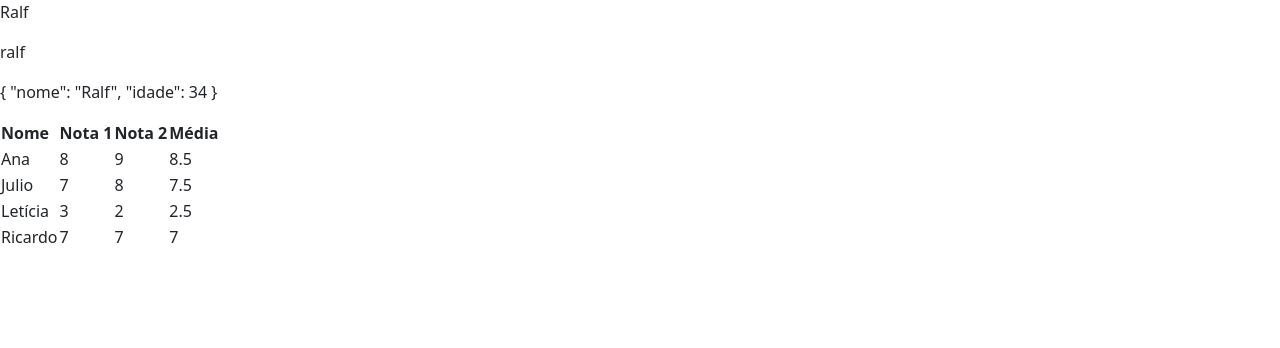
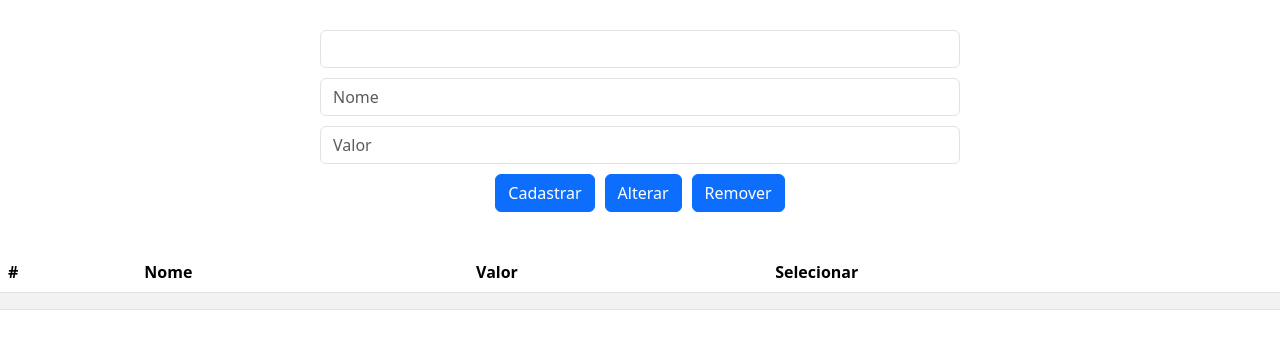
Before and after one commit to BrVecchi/angular-youtube, an Angular app: page / in a window 1280 px wide. Shown: the top 348 px of the page. Built offline with nearby package versions, Linux system fonts and the light colour scheme.

Commit message:
finishing pipes

```diff
--- a/src/app/app.component.html
+++ b/src/app/app.component.html
@@ -1 +1 @@
-<app-component12></app-component12>
+<app-component13></app-component13>
--- a/src/app/app.component.ts
+++ b/src/app/app.component.ts
@@ -11,6 +11,7 @@ import { Component07Component } from './component07/component07.component';
 import { Component08Component } from './component08/component08.component';
 import { Component11Component } from './component11/component11.component';
 import { Component12Component } from './component12/component12.component';
+import { Component13Component } from './component13/component13.component';
 
 @Component({
     selector: 'app-root',
@@ -28,7 +29,8 @@ import { Component12Component } from './component12/component12.component';
         Component07Component,
         Component08Component,
         Component11Component,
-        Component12Component
+        Component12Component,
+        Component13Component
     ]
 })
 export class AppComponent {
--- a/src/app/app.config.ts
+++ b/src/app/app.config.ts
@@ -1,8 +1,9 @@
+import { provideHttpClient, withFetch } from '@angular/common/http';
 import { ApplicationConfig } from '@angular/core';
 import { provideRouter } from '@angular/router';
 
 import { routes } from './app.routes';
 
 export const appConfig: ApplicationConfig = {
-  providers: [provideRouter(routes)]
+  providers: [provideRouter(routes), provideHttpClient(withFetch())]
 };
--- /dev/null
+++ b/src/app/component13/component13.component.css
@@ -0,0 +1,14 @@
+form{
+    width: 50%;
+    margin: 30px auto;
+    text-align: center;
+}
+
+input{
+    margin-bottom: 10px;
+}
+
+input[type="button"]{
+    margin-left: 5px;
+    margin-right: 5px;
+}
--- /dev/null
+++ b/src/app/component13/component13.component.html
@@ -0,0 +1,31 @@
+<!-- FORMULÁRIO -->
+<form>
+    <input type="number" class="form-control" readonly>
+    <input type="text" class="form-control" placeholder="Nome">
+    <input type="number" class="form-control" placeholder="Valor">
+
+    <input type="button" class="btn btn-primary" value="Cadastrar">
+    <input type="button" class="btn btn-primary" value="Alterar">
+    <input type="button" class="btn btn-primary" value="Remover">
+</form>
+
+<!-- TABELA -->
+<table class="table table-striped">
+    <thead>
+        <tr>
+            <th>#</th>
+            <th>Nome</th>
+            <th>Valor</th>
+            <th>Selecionar</th>
+        </tr>
+    </thead>
+
+    <tbody>
+        <tr>
+            <td></td>
+            <td></td>
+            <td></td>
+            <td></td>
+        </tr>
+    </tbody>
+</table>
--- /dev/null
+++ b/src/app/model/Product.ts
@@ -0,0 +1,5 @@
+export class Product{
+    name: string;
+    value:number;
+    id:number
+}
```
Also changed, not shown: src/app/component11/component11.component.ts (+2 -7 lines), src/app/component13/component13.component.ts (added, +12 -0 lines), src/app/model/Person.ts (renamed from src/model/Person.ts), 1 other file (tests, documents, lock files or other folders).
